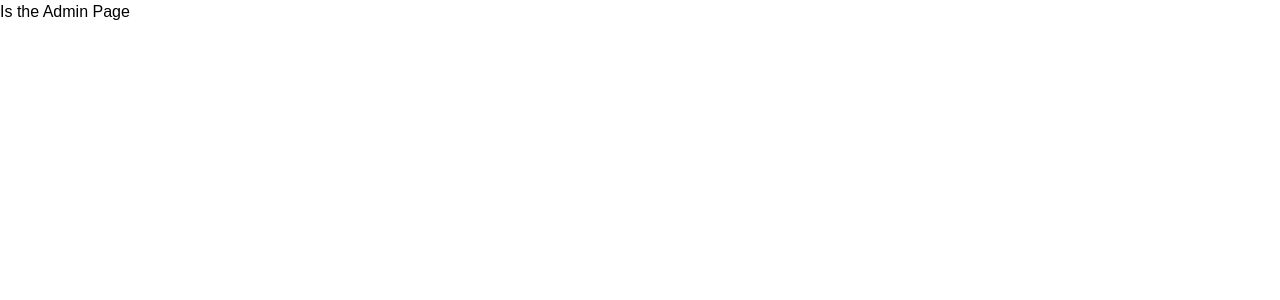
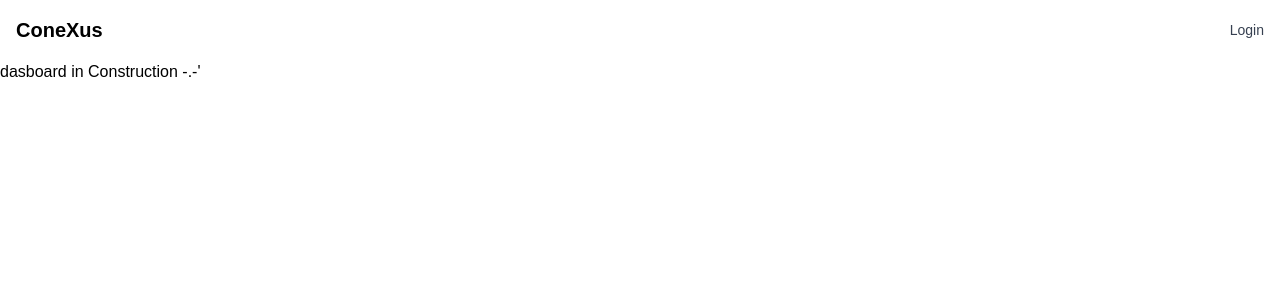
Before and after one commit to RoddrigoBenitez/Conexus, a Next.js app in the folder frontend/my-app/: page /admin in a window 1280 px wide. Shown: the top 300 px of the page. Built offline with nearby package versions, Linux system fonts and the light colour scheme; no server answers.

Commit message:
new Components

```diff
--- /dev/null
+++ b/frontend/my-app/src/app/(site)/admin/AdminDashboard.tsx
@@ -0,0 +1,10 @@
+'use client'
+
+
+export default function AdminDashboard(){
+    return (
+        <div>
+            <h1>dasboard in Construction -.-'</h1>
+        </div>
+    )
+}
--- /dev/null
+++ b/frontend/my-app/src/app/(site)/admin/layout.tsx
@@ -0,0 +1,17 @@
+'use client'
+import NavBar from "@/components/navBar";
+
+
+
+export default function SiteLayout({
+    children,
+  }: {
+    children: React.ReactNode;
+  }) {
+    return (
+        <div>
+            <NavBar />
+            {children}
+        </div>
+      );
+    }
--- a/frontend/my-app/src/app/(site)/admin/page.tsx
+++ b/frontend/my-app/src/app/(site)/admin/page.tsx
@@ -1,7 +1,10 @@
 'use client'
+import AdminDashboard from "./AdminDashboard"
 
 export default function PageAdmin(){
     return(
-         <h1>Is the Admin Page</h1>
+        <div>
+            <AdminDashboard />
+        </div>
         )
 }
--- a/frontend/my-app/src/app/(site)/board/page.tsx
+++ b/frontend/my-app/src/app/(site)/board/page.tsx
@@ -2,12 +2,14 @@
 import { useEffect, useState } from "react";
 import { ITable } from "@/types"
 import { Button, Card } from "flowbite-react";
+import { useRouter } from "next/navigation";
 
 
 export default function PageBoard(){
     const [tables, setTables] = useState<ITable[] >([]);
     const [loading, setLoading] = useState<boolean>(true);
     const [error, setError] = useState<string | null>(null);
+    const router = useRouter();
 
     useEffect(() =>{
         const fetchTables = async ()=> {
@@ -38,16 +40,18 @@ export default function PageBoard(){
     if (error) return <p>{error}</p>;
 
     return(
-        <div className="flex flex-wrap p-4">
+        <div className="flex flex-wrap items-center justify-center p-4">
             {tables.map((table) => (
                 <Card
                 key={table._id}
-                className="w-[220px] h-[200px] flex flex-col justify-between items-center p-4 shadow-lg border border-gray-200"
+                className="w-[220px] h-[200px] flex flex-col justify-between items-center p-4 m-6 shadow-lg border border-gray-200"
                 >
                 <span className="text-4xl font-bold text-blue-600 border border-gray-300 w-[120px] h-[120px] flex items-center justify-center m-4">
                     {table.tableNumber}
                 </span>
-                <Button className="bg-blue-500 hover:bg-blue-600 text-white font-semibold">
+                <Button className="bg-blue-500 hover:bg-blue-600 text-white font-semibold"
+                onClick={()=>{router.push("/board/product")}}
+                >
                     Details
                 </Button>
                 </Card>
--- a/frontend/my-app/src/app/(site)/board/product/ProductPage.tsx
+++ b/frontend/my-app/src/app/(site)/board/product/ProductPage.tsx
@@ -45,8 +45,9 @@ export default function PageProduct(){
                 <h6 className="font-bold tracking-tight text-gray-900 dark:text-white ">
                     {product.description}
                 </h6>
-                <span>
-                    <p className="dark:text-white">{product.price}</p>
+                <span className="flex justify-between">
+                    <p className="dark:text-white">Total:</p>
+                    <p className="dark:text-white font-bold">{product.price}</p>
                 </span>
                 </div>
                 <Button>
```
